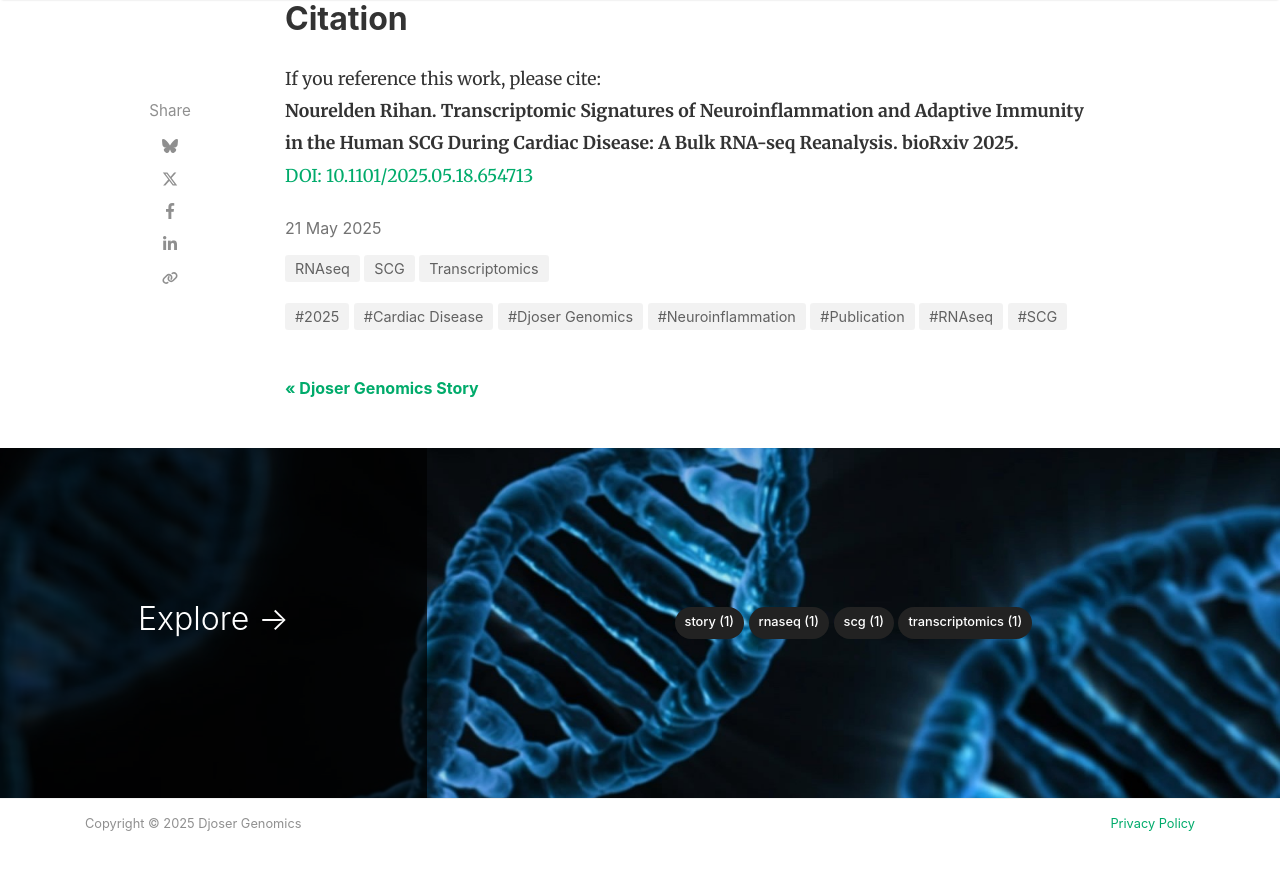
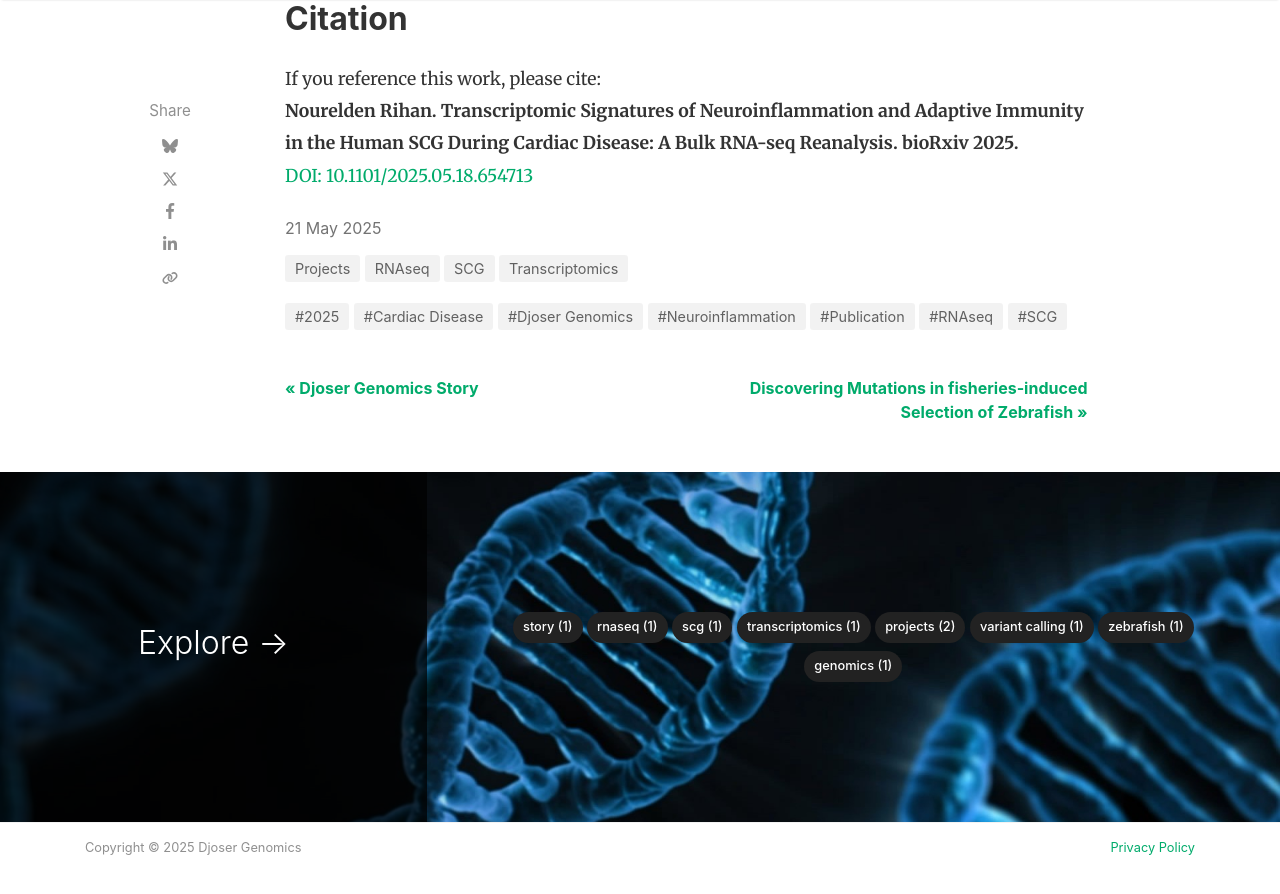
Before and after one commit to DjoserGenomics/djosergenomics.github.io, a Jekyll site: the page built from _posts/2025-05-21-Human-SCG-RNAseq-Reanalysis.md, in a window 1280 px wide and 900 px high, scrolled down 12365 px. Shown: the top 894 px of the window. Built offline with Jekyll 4.4.1, drawn with Linux system fonts in a browser that asks for light colours; nearby versions of some CDN libraries; comment, search, counter and statistics services are not loaded; some of the changed lines change nothing that is shown.

Commit message:
Added a new Post for Zebrafish Variant Calling

```diff
--- a/_posts/2025-05-21-Human-SCG-RNAseq-Reanalysis.md
+++ b/_posts/2025-05-21-Human-SCG-RNAseq-Reanalysis.md
@@ -2,7 +2,7 @@
 layout: post
 title: "When Heart Disease Meets the Nervous System: Uncovering Immune Signatures in the Superior Cervical Ganglion"
 author: Nourelden
-categories: [RNAseq, SCG, Transcriptomics]
+categories: [RNAseq, SCG, Transcriptomics, Projects]
 tags:
   [
     "RNAseq",
--- /dev/null
+++ b/_posts/2025-07-23-Zebrafish-Variant-Calling-Project.md
@@ -0,0 +1,153 @@
+---
+layout: post
+title: "Discovering Mutations in fisheries-induced Selection of Zebrafish"
+author: Nourelden
+categories: [Variant Calling, Zebrafish, Genomics, Projects]
+tags: ["Mutations", "Marine Biology", "Djoser Genomics", "2025"]
+image: "assets/images/posts/Zebrafish-Variant-Calling/Zebrafish.jpg"
+featured: true
+hidden: false
+---
+
+###### Zebrafish Variant Calling Training Project
+
+Image by <a href="https://pixabay.com/users/kuznetsov_peter-15644238/?utm_source=link-attribution&utm_medium=referral&utm_campaign=image&utm_content=4996610">Petr Kuznetsov</a> from <a href="https://pixabay.com//?utm_source=link-attribution&utm_medium=referral&utm_campaign=image&utm_content=4996610">Pixabay</a>
+
+---
+
+# 🐟 Variant Calling in Zebrafish
+
+In this post, I document a hands-on training project I conducted using real sequencing data from the zebrafish study [PRJNA630223](https://www.ebi.ac.uk/ena/browser/view/PRJNA630223). This study from **University of Glasgow** investigated how **fisheries-induced selection** —specifically simulated trawling— affects the **genetic landscape of zebrafish**, with a focus on how **population density** modulates these responses.
+
+> 📚 _The original study involved over 90 zebrafish samples, reared under different density conditions, gender and subjected to repeated harvest. However, my project only analyzes four samples for training purposes._
+
+---
+
+## 🧪 Objective
+
+The goal of this project was to practice and understand the steps involved in a **variant calling pipeline**, from raw sequencing reads to functional variant annotation.
+
+---
+
+## 🧬 Data Used
+
+I selected four male zebrafish samples, all from the baseline density group:
+
+- 2 “**Captured**” fish: caught during simulated trawling
+- 2 “**Escaped**” fish: those that evaded capture
+
+This distinction is relevant because the study explores how behavioral traits like sociality or boldness may lead to **capture-associated selection**, potentially leaving **genomic signatures** that differ between groups.
+
+📝 _Sample details and Accession IDs:_
+
+- **Captured1**: SRR11676923
+- **Captured2**: SRR11676919
+- **Escaped1**: SRR11676853
+- **Escaped2**: SRR11676862
+
+---
+
+## 🔬 Pipeline Overview
+
+All steps were conducted using open-source tools within a Galaxy + Jupyter environment:
+
+1. **Data download** from `ENA`
+2. **Quality control** using `FastQC` & `MultiQC`
+3. **Trimming** low-quality reads using `fastp`
+4. **Alignment** with `minimap2`
+5. **SAM/BAM processing** using `samtools`
+6. **Variant calling** with `freebayes`
+7. **Filtering** based on quality (`QUAL ≥ 20`) using `vcffilter`
+8. **Annotation** using Ensembl’s `VEP` with a custom zebrafish GTF using Galaxy EU
+
+---
+
+## 📊 Results
+
+> Note: These results are purely descriptive and reflect only the four samples I selected for training. They're not representative of the full study and aren't meant to support any biological claims — just to help me learn from real data.
+
+### 1. Total Variants Per Sample
+
+This bar plot shows the number of filtered variants (after `QUAL ≥ 20`) in each sample.
+
+![Total Variants Per Sample](/assets/images/posts/Zebrafish-Variant-Calling/Total_Variants_per_Sample.png)
+
+As seen above, **escaped fish tended to have more total variants** than captured ones.
+
+---
+
+### 2. Variant Impact Summary
+
+Each variant was classified into one of four impact levels by [VEP](https://www.ensembl.org/info/genome/variation/prediction/predicted_data.html): `HIGH`, `MODERATE`, `LOW`, or `MODIFIER`.
+
+| Impact Type | Captured1 | Captured2 | Escaped1 | Escaped2 |
+| ----------- | --------- | --------- | -------- | -------- |
+| HIGH        | 2691      | 2691      | 4157     | 4084     |
+| MODERATE    | 52516     | 52516     | 74768    | 79037    |
+| LOW         | 157776    | 157776    | 222393   | 235675   |
+| MODIFIER    | 7266476   | 7266476   | 11115424 | 13651472 |
+
+<br />
+
+The plot below compares their distribution across samples.
+
+> The plot excludes `MODIFIER` consequences, which dominate most genomes but are less informative in this training context and may obscure other types.
+
+![VEP Impact Summary](/assets/images/posts/Zebrafish-Variant-Calling/Variant_Impact_Across_Samples.png)
+
+While **LOW-impact variants** dominate across all samples, subtle differences exist in the counts of `HIGH` and `MODERATE` variants.
+
+---
+
+### 3. Variant Summary Table
+
+| Sample    | Group    | Mapped Reads | Total Variants | SNPs    | Indels |
+| --------- | -------- | ------------ | -------------- | ------- | ------ |
+| Captured1 | Captured | 96.76%       | 3765889        | 2947257 | 83926  |
+| Captured2 | Captured | 96.76%       | 3765889        | 2947257 | 83926  |
+| Escaped1  | Escaped  | 97.10%       | 5734230        | 4459982 | 135088 |
+| Escaped2  | Escaped  | 97.51%       | 7032765        | 5381912 | 189612 |
+
+<br />
+
+📌 _All counts based on filtered variants only._
+
+---
+
+## 🧠 What I Learned
+
+This project helped me solidify several key concepts in variant analysis:
+
+- 🛠️ **Practical tool use**: I became more comfortable using `minimap2`, `freebayes`, `samtools`, and `VEP` in a real workflow.
+- 📈 **Data interpretation**: I learned how to read and summarize variant call statistics meaningfully.
+- 🎨 **Visualization skills**: I explored how to represent genomic differences clearly using plots.
+- 🧭 **Confidence for future work**: This training project gave me a clear roadmap for scaling up future analyses, whether for zebrafish, humans, or microbes.
+
+---
+
+## 📂 Code & Pipeline
+
+You can find the pipeline notebook and documentation here:
+🔗 [GitHub Repo Link](https://github.com/DjoserGenomics/Zebrafish-Variant-Calling)
+
+---
+
+## 📚 Main Study
+
+The Original study's datasets can be accessed here:
+🔗 [ENA Project PRJNA630223](https://www.ebi.ac.uk/ena/browser/view/PRJNA630223)
+
+Original study Citation:
+
+- Crespel A, Schneider K, Miller T, et al. Genomic basis of fishing-associated selection varies with population density. Proc Natl Acad Sci U S A. 2021;118(51):e2020833118. doi:10.1073/pnas.2020833118
+
+---
+
+<style>
+table, th, td {
+    border: 1px solid black;
+    border-collapse: collapse;
+    padding: 10px;
+    text-align: center;
+}
+</style>
```
Also changed, not shown: assets/images/posts/Zebrafish-Variant-Calling/Total_Variants_per_Sample.png (added), assets/images/posts/Zebrafish-Variant-Calling/Variant_Impact_Across_Samples.png (added), assets/images/posts/Zebrafish-Variant-Calling/Zebrafish.jpg (added).
